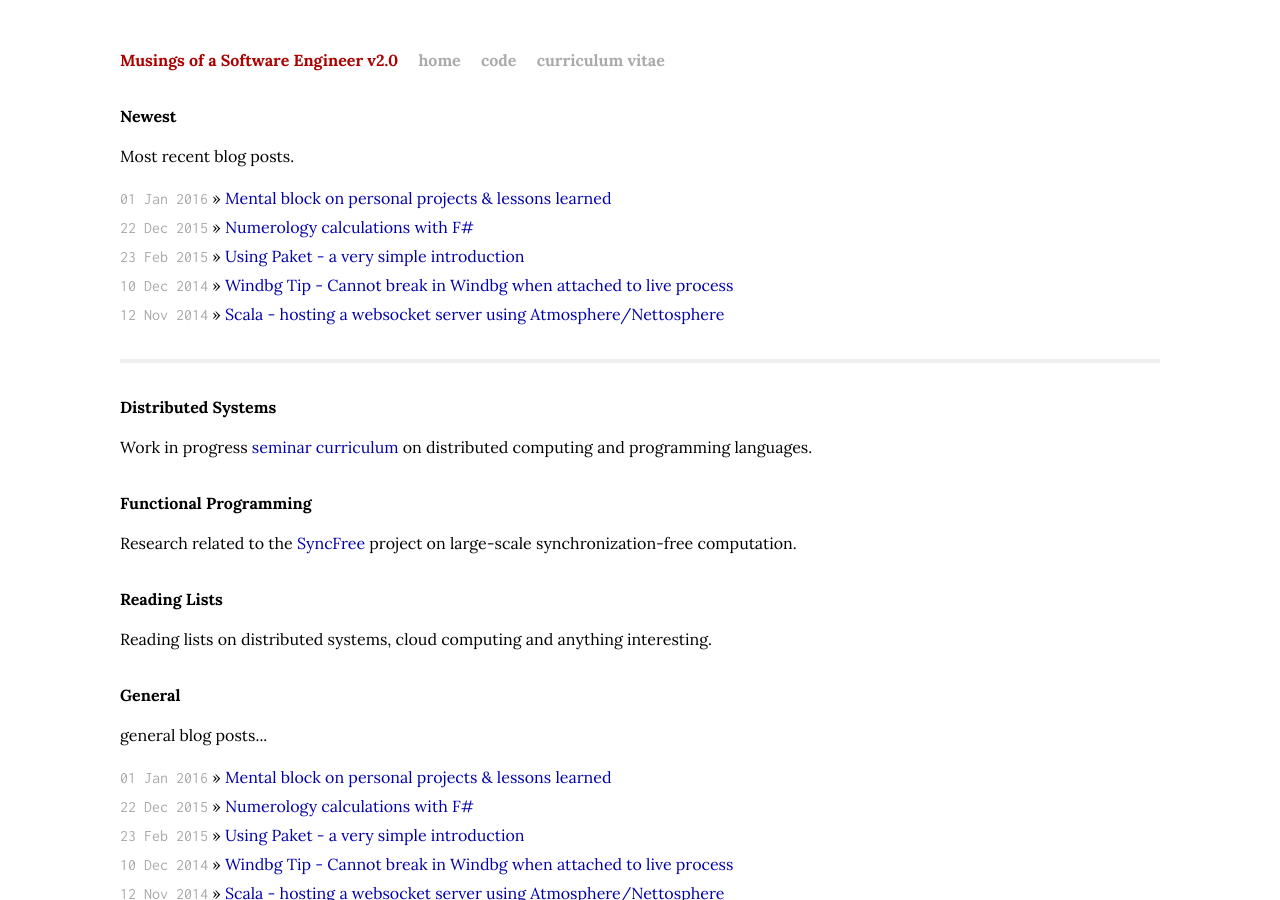
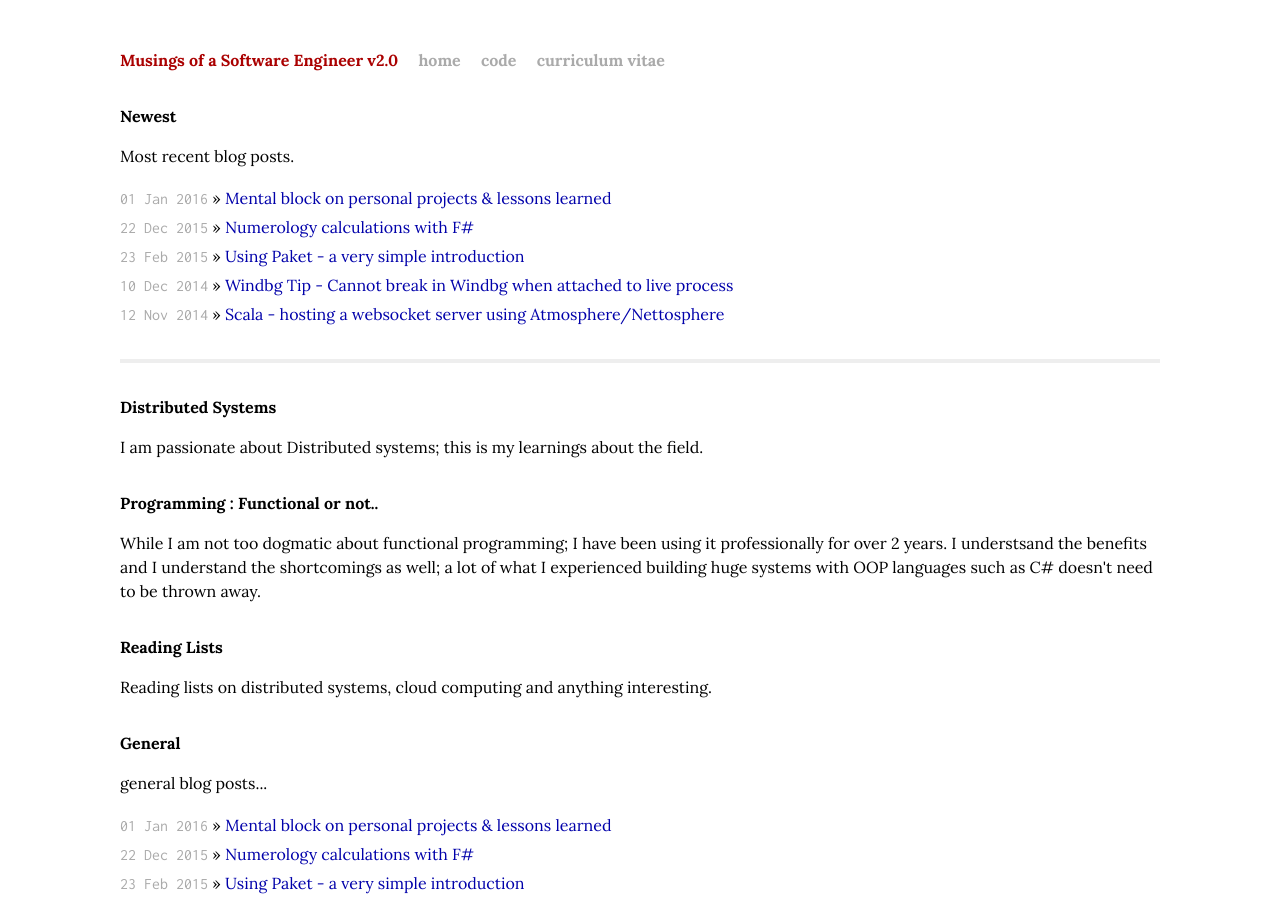
Before and after one commit to krishnabhargav/krishnabhargav.github.com, a Jekyll site: the page built from index.html, in a window 1280 px wide and 900 px high. Built offline with Jekyll 4.4.1, drawn with Linux system fonts in a browser that asks for light colours; Markdown is read by kramdown in place of the engine named in the settings; the list of posts is cut into pages by our own code.

Commit message:
fixed a few other things

```diff
--- a/index.html
+++ b/index.html
@@ -13,8 +13,7 @@ title: Christopher Meiklejohn
   </ul>
 
   <h1>Distributed Systems</h1>
-  <p>Work in progress <a
-    href="https://github.com/cmeiklejohn/PMLDC">seminar curriculum</a> on distributed computing and programming languages.</p>
+  <p>I am passionate about Distributed systems; this is my learnings about the field.</p>
   <ul class="posts">
     {% for post in site.posts %}
       {% if post.group == "distributed-systems" %}
@@ -23,10 +22,8 @@ title: Christopher Meiklejohn
     {% endfor %}
   </ul>
 
-  <h1>Functional Programming</h1>
-  <p>Research related to the <a
-    href="http://syncfree.lip6.fr">SyncFree</a> project on large-scale
-  synchronization-free computation.</p>
+  <h1>Programming : Functional or not..</h1>
+  <p>While I am not too dogmatic about functional programming; I have been using it professionally for over 2 years. I understsand the benefits and I understand the shortcomings as well; a lot of what I experienced building huge systems with OOP languages such as C# doesn't need to be thrown away.</p>
   <ul class="posts">
     {% for post in site.posts %}
       {% if post.group == "functional-programming" %}
```
Also changed, not shown: other parts of index.html (+1 -1 lines).
